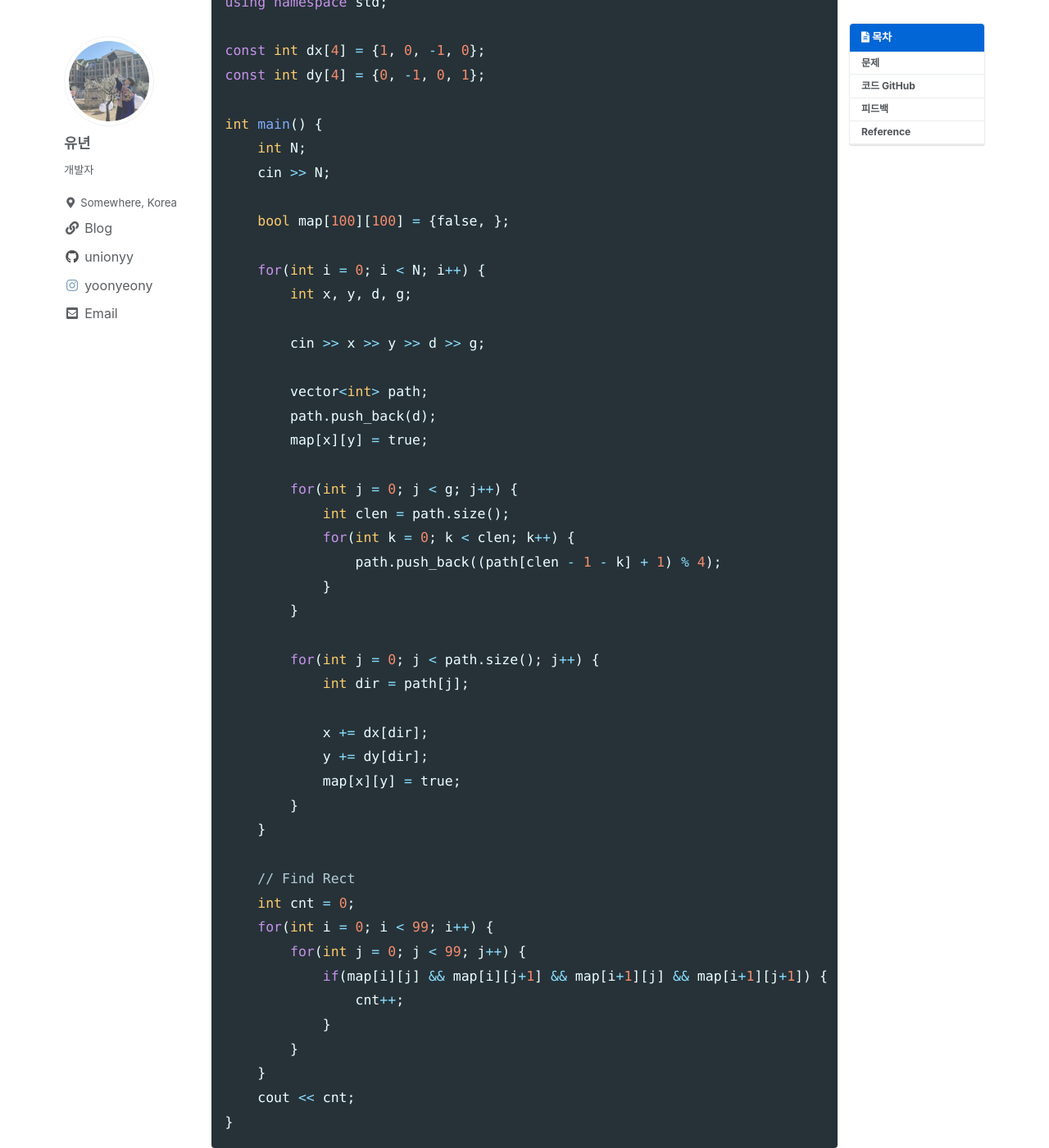
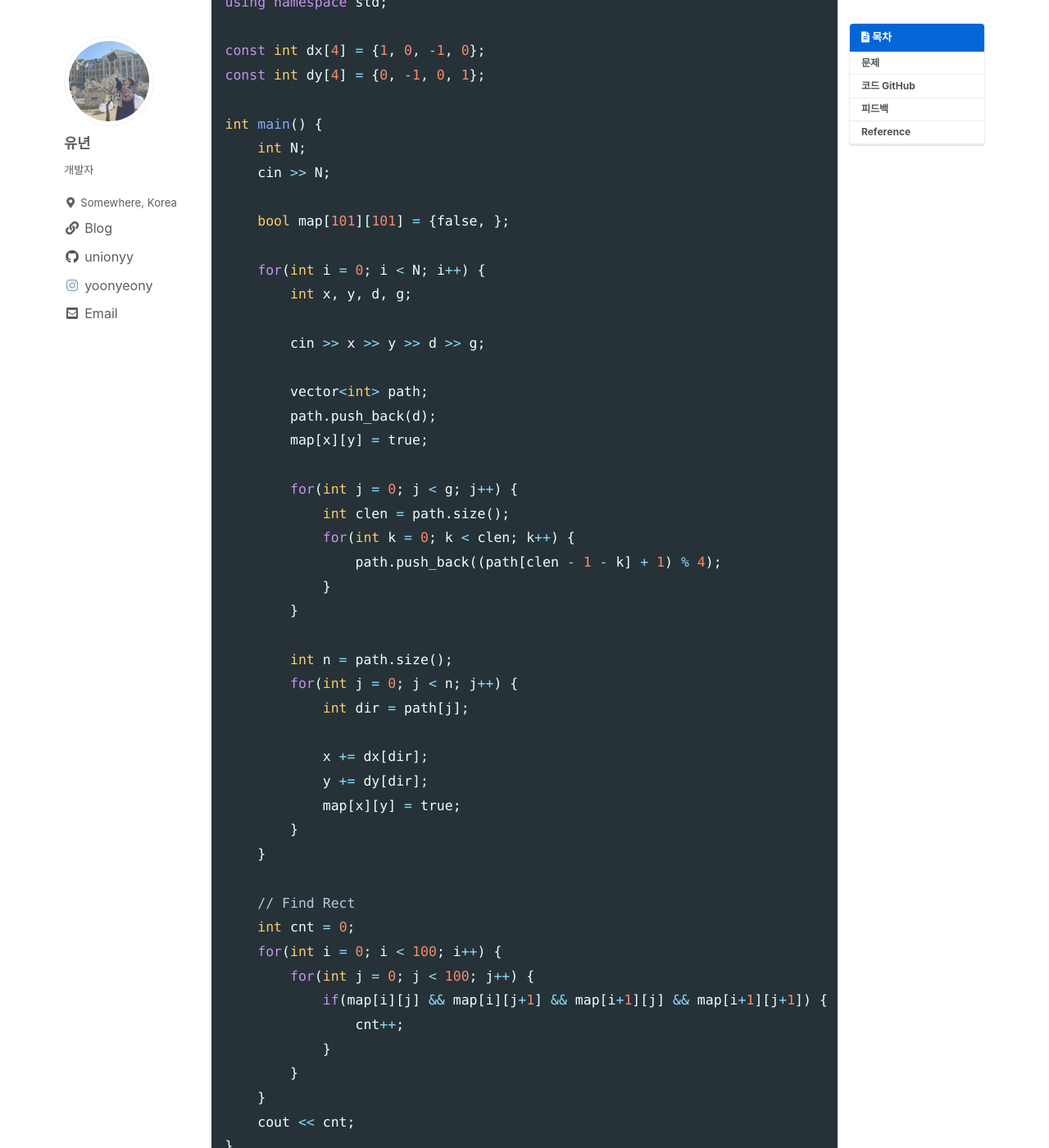
Before and after one commit to unionyy/blog, a Jekyll site: the page built from _posts/2021-04-16-boj-15685.md, in a window 1280 px wide and 1400 px high, scrolled down 749 px. Shown: the whole window at 82% size. Built offline with Jekyll 4.4.1, drawn with Linux system fonts in a browser that asks for light colours; cached includes are drawn as plain includes; a script that is not in the unit is left out; comment, search, counter and statistics services are not loaded.

Commit message:
modify: dragon curve code

```diff
--- a/_posts/2021-04-16-boj-15685.md
+++ b/_posts/2021-04-16-boj-15685.md
@@ -39,7 +39,7 @@ int main() {
     int N;
     cin >> N;
 
-    bool map[100][100] = {false, };
+    bool map[101][101] = {false, };
 
     for(int i = 0; i < N; i++) {
         int x, y, d, g;
@@ -57,7 +57,8 @@ int main() {
             }
         }
 
-        for(int j = 0; j < path.size(); j++) {
+        int n = path.size();
+        for(int j = 0; j < n; j++) {
             int dir = path[j];
 
             x += dx[dir];
@@ -68,8 +69,8 @@ int main() {
 
     // Find Rect
     int cnt = 0;
-    for(int i = 0; i < 99; i++) {
-        for(int j = 0; j < 99; j++) {
+    for(int i = 0; i < 100; i++) {
+        for(int j = 0; j < 100; j++) {
             if(map[i][j] && map[i][j+1] && map[i+1][j] && map[i+1][j+1]) {
                 cnt++;
             }
```
